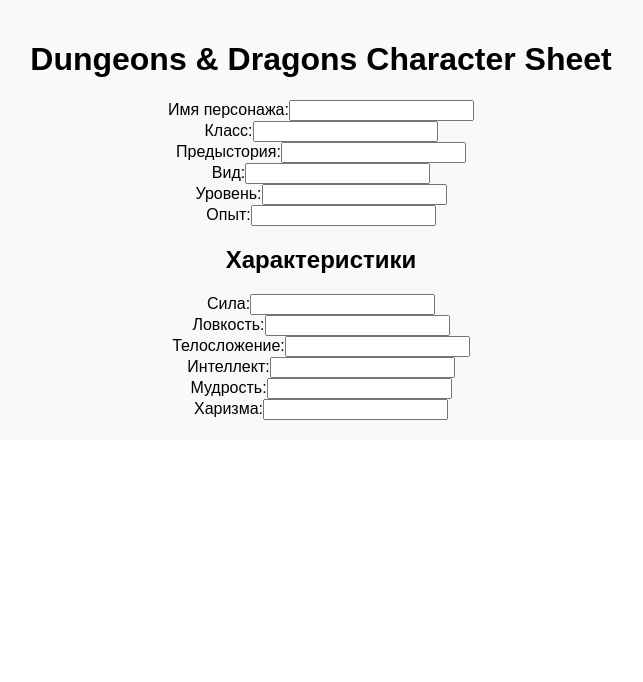
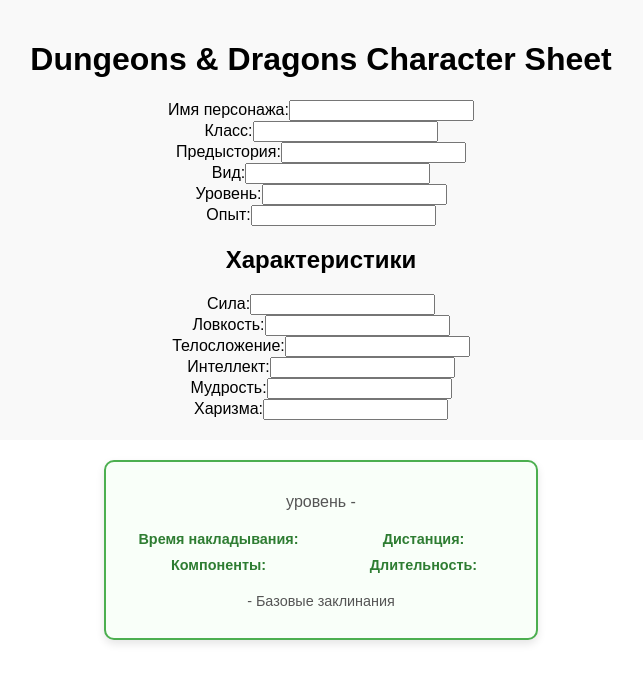
Before and after one commit to Sliver1367/dnd_multiverse, a React (Create React App) app: page / in a window 1280 px wide. Shown: the top 682 px of the page, without its empty margins (319-962 px from the left). Built offline with nearby package versions, Linux system fonts and the light colour scheme; the HTML template or start-up script is replaced by a standard one.

Commit message:
spellcard

```diff
--- a/src/App.js
+++ b/src/App.js
@@ -1,10 +1,12 @@
 import './App.css';
 import CharacterSheet from './components/Sheet';
+import SpellCard from './components/SpellCard/SpellCard';
 
 function App() {
   return (
     <div className="App">
       <CharacterSheet/>
+      <SpellCard/>
     </div>
   );
 }
--- /dev/null
+++ b/src/components/SpellCard/SpellCard.css
@@ -0,0 +1,80 @@
+/* SpellCard.css */
+
+.spell-card {
+    font-family: Arial, sans-serif;
+    border: 2px solid #4CAF50;
+    border-radius: 10px;
+    background-color: #F9FFF9;
+    color: #333;
+    max-width: 400px;
+    margin: 20px auto;
+    padding: 15px;
+    box-shadow: 0 4px 8px rgba(0, 0, 0, 0.1);
+  }
+
+  .spell-card__header {
+    text-align: center;
+    margin-bottom: 20px;
+  }
+
+  .spell-card__header h1 {
+    font-size: 1.5em;
+    margin: 0;
+    color: #2E7D32;
+  }
+
+  .spell-card__header p {
+    font-size: 1em;
+    color: #555;
+  }
+
+  .spell-card__details {
+    display: grid;
+    grid-template-columns: 1fr 1fr;
+    gap: 10px;
+    margin-bottom: 20px;
+  }
+
+  .spell-card__details div {
+    font-size: 0.9em;
+  }
+
+  .spell-card__details strong {
+    display: block;
+    font-weight: bold;
+    color: #2E7D32;
+  }
+
+  .spell-card__description {
+    font-size: 0.95em;
+    margin-bottom: 20px;
+  }
+
+  .spell-card__description p {
+    margin: 0;
+  }
+
+  .spell-card__higher-level {
+    background-color: #E8F5E9;
+    border: 1px dashed #4CAF50;
+    padding: 10px;
+    border-radius: 5px;
+    margin-bottom: 20px;
+  }
+
+  .spell-card__higher-level h3 {
+    font-size: 1.1em;
+    margin: 0 0 10px;
+    color: #2E7D32;
+  }
+
+  .spell-card__higher-level p {
+    margin: 0;
+    font-size: 0.95em;
+  }
+
+  .spell-card__footer {
+    text-align: center;
+    font-size: 0.9em;
+    color: #555;
+  }
--- /dev/null
+++ b/src/components/SpellCard/SpellCard.jsx
@@ -0,0 +1,62 @@
+import React from "react";
+import "./SpellCard.css"; // Файл стилей, который мы создадим отдельно
+
+const SpellCard = ({
+  title,
+  level,
+  category,
+  castingTime,
+  range,
+  components,
+  duration,
+  description,
+  higherLevelDescription,
+  spellClass
+}) => {
+  return (
+    <div className="spell-card">
+      <div className="spell-card__header">
+        <h1>{title}</h1>
+        <p>
+          {level} уровень - {category}
+        </p>
+      </div>
+
+      <div className="spell-card__details">
+        <div>
+          <strong>Время накладывания:</strong>
+          <span>{castingTime}</span>
+        </div>
+        <div>
+          <strong>Дистанция:</strong>
+          <span>{range}</span>
+        </div>
+        <div>
+          <strong>Компоненты:</strong>
+          <span>{components}</span>
+        </div>
+        <div>
+          <strong>Длительность:</strong>
+          <span>{duration}</span>
+        </div>
+      </div>
+
+      <div className="spell-card__description">
+        <p>{description}</p>
+      </div>
+
+      {higherLevelDescription && (
+        <div className="spell-card__higher-level">
+          <h3>На более высоком уровне</h3>
+          <p>{higherLevelDescription}</p>
+        </div>
+      )}
+
+      <div className="spell-card__footer">
+        <p>{spellClass} - Базовые заклинания</p>
+      </div>
+    </div>
+  );
+};
+
+export default SpellCard;
```
